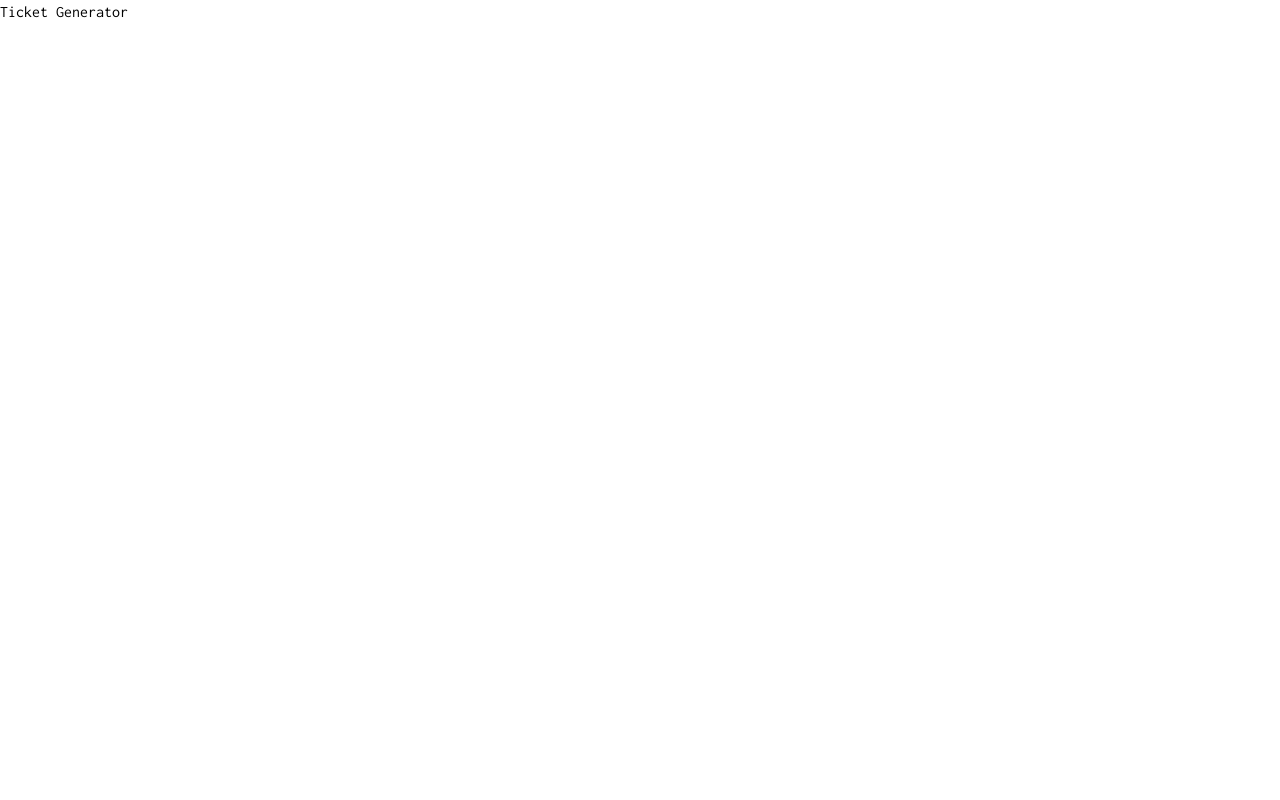
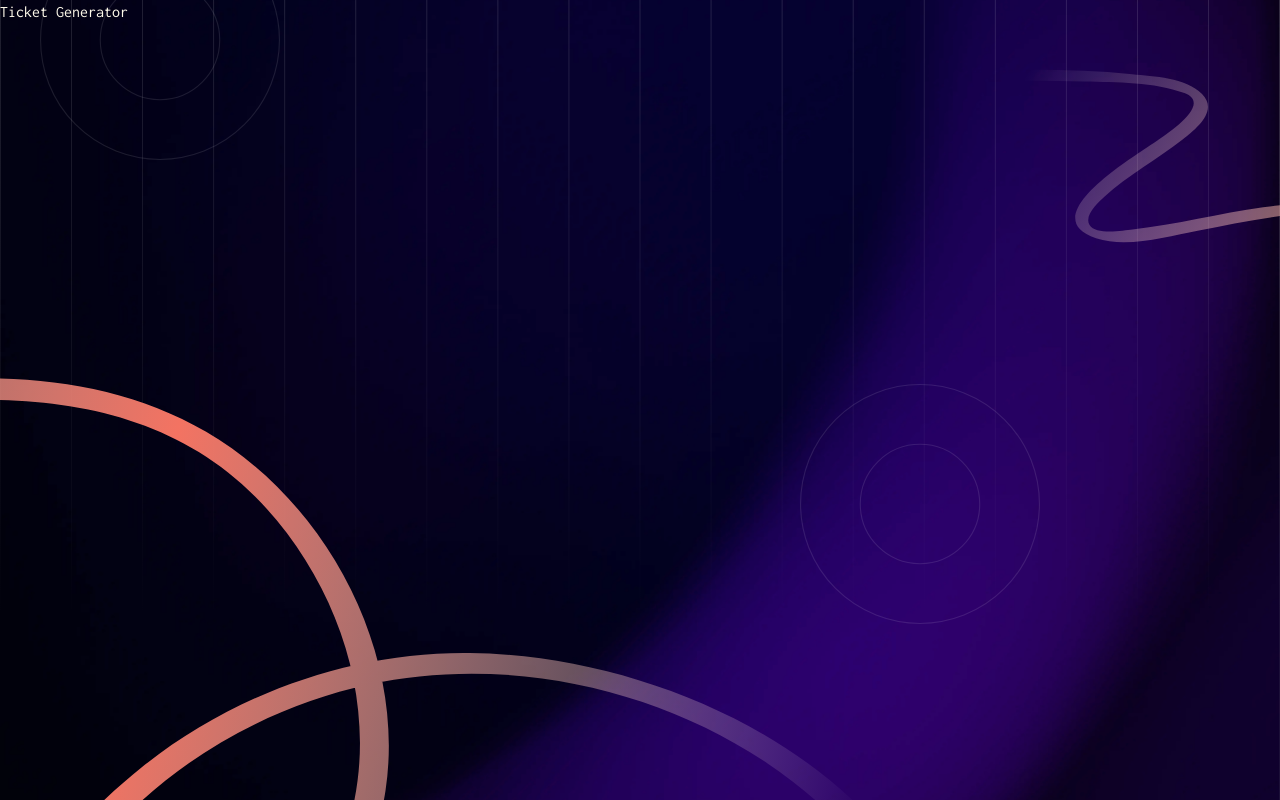
Before and after one commit to HeiPavel/ticket_generator, a Next.js app: page / in a window 1280 px wide. Built offline with nearby package versions, Linux system fonts and the light colour scheme.

Commit message:
Add Background component (#1)

```diff
--- a/app/components/Background.tsx
+++ b/app/components/Background.tsx
@@ -1,7 +1,64 @@
+'use client'
+
 import Image from 'next/image'
+import { useResponsive } from './hooks/useResponsive'
+import desktop from '@/public/assets/images/background-desktop.png'
+import tablet from '@/public/assets/images/background-tablet.png'
+import mobile from '@/public/assets/images/background-mobile.png'
+import topLine from '@/public/assets/icons/pattern-squiggly-line-top.svg'
+import lines from '@/public/assets/icons/pattern-lines.svg'
+import circle from '@/public/assets/icons/pattern-circle.svg'
+import bottomLineDesktop from '@/public/assets/icons/pattern-squiggly-line-bottom-desktop.svg'
+import bottomLineMobile from '@/public/assets/icons/pattern-squiggly-line-bottom-mobile-tablet.svg'
+
+const breakpoints = [0, 480, 1024]
 
 export function Background() {
+  const index = useResponsive(breakpoints)
+
   return (
-    <></>
+    <div className='absolute inset-0 z-0 overflow-hidden'>
+      <Image
+        src={index === 0 ? mobile : index === 1 ? tablet : desktop}
+        alt='background image'
+        className='object-cover'
+        quality={100}
+        fill
+      />
+      <Image
+        src={lines}
+        alt='lines svg'
+        className='absolute object-cover object-left origin-left'
+        fill
+      />
+      <Image
+        src={topLine}
+        alt='top line svg'
+        width={100}
+        height={100}
+        className='absolute top-6 tablet:top-10 laptop:top-12 desktop:top-16 right-0 w-32 tablet:w-96 h-auto'
+      />
+      <Image
+        src={circle}
+        alt='circle top svg'
+        width={100}
+        height={100}
+        className='absolute -top-4 -left-4 w-28 tablet:-top-20 tablet:left-10 tablet:w-60 h-auto'
+      />
+      <Image
+        src={circle}
+        alt='circle middle svg'
+        width={100}
+        height={100}
+        className='absolute w-28 -right-12 top-[600px] tablet:w-60 h-auto desktop:right-60 tablet:top-96'
+      />
+      <Image
+        src={index < 2 ? bottomLineMobile : bottomLineDesktop}
+        alt='Bottom line svg'
+        width={100}
+        height={100}
+        className='absolute left-0 bottom-0 w-80 tablet:w-[450px] laptop:w-4xl h-auto'
+      />
+    </div>
   )
 }
--- /dev/null
+++ b/app/components/hooks/useResponsive.tsx
@@ -0,0 +1,30 @@
+'use client'
+
+import { useState, useEffect } from 'react'
+
+export function useResponsive (breakpoints: number[]) {
+  const [index, setIndex] = useState(0)
+
+  useEffect(() => {
+    const updateIndex = () => {
+      const width = window.innerWidth
+      const newIndex = breakpoints.findIndex((bp, index) => width >= bp && width < (breakpoints[index + 1] ?? Infinity))
+      setIndex(newIndex)
+    }
+
+    updateIndex()
+
+    let timeoutId: NodeJS.Timeout
+    const handleIndexUpdate = () => {
+      clearTimeout(timeoutId)
+      timeoutId = setTimeout(() => {
+        updateIndex()
+      }, 200)
+    }
+
+    window.addEventListener('resize', handleIndexUpdate)
+    return () => window.removeEventListener('resize', handleIndexUpdate)
+  }, [breakpoints])
+
+  return index
+}
--- a/app/globals.css
+++ b/app/globals.css
@@ -1 +1,9 @@
 @import "tailwindcss";
+
+@theme {
+  --breakpoint-sm: 480px;
+  --breakpoint-tablet: 640px;
+  --breakpoint-md: 768px;
+  --breakpoint-laptop: 1024px;
+  --breakpoint-desktop: 1280px;
+}
--- a/app/layout.tsx
+++ b/app/layout.tsx
@@ -1,5 +1,6 @@
 import type { Metadata } from 'next'
 import { Inconsolata } from 'next/font/google'
+import { Background } from './components/Background'
 import './globals.css'
 
 const iconsolata = Inconsolata({
@@ -19,8 +20,11 @@ export default function RootLayout({
 }>) {
   return (
     <html lang='en'>
-      <body className={`${iconsolata.className} antialiased`}>
-        {children}
+      <body className={`${iconsolata.className} antialiased min-h-screen relative`}>
+        <Background/>
+        <main className='relative z-10'>
+          {children}
+        </main>
       </body>
     </html>
   )
--- a/app/page.tsx
+++ b/app/page.tsx
@@ -1,5 +1,5 @@
 export default function Home() {
   return (
-    <h1>Ticket Generator</h1>
+    <h1 className='text-amber-50'>Ticket Generator</h1>
   )
 }
```
